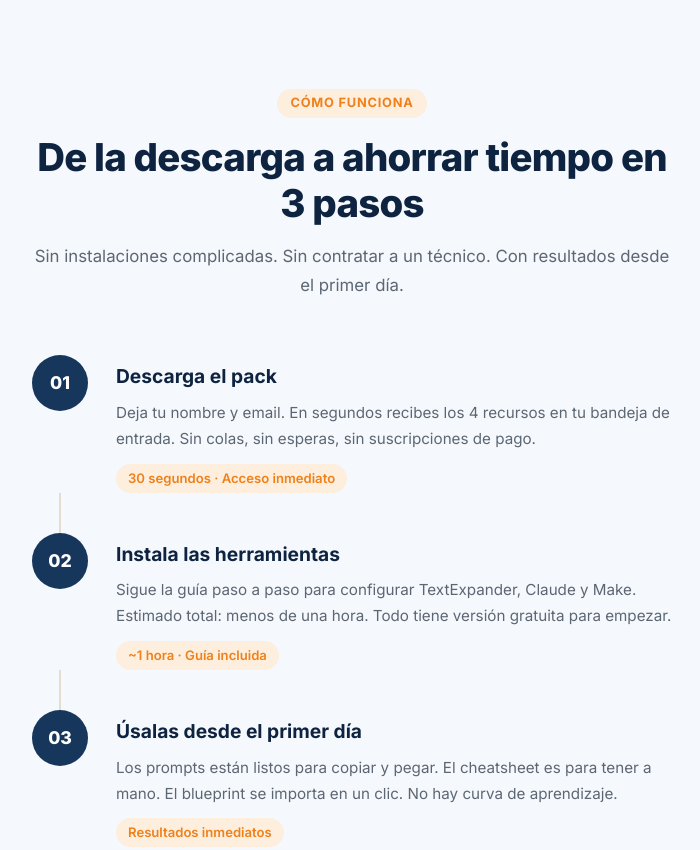
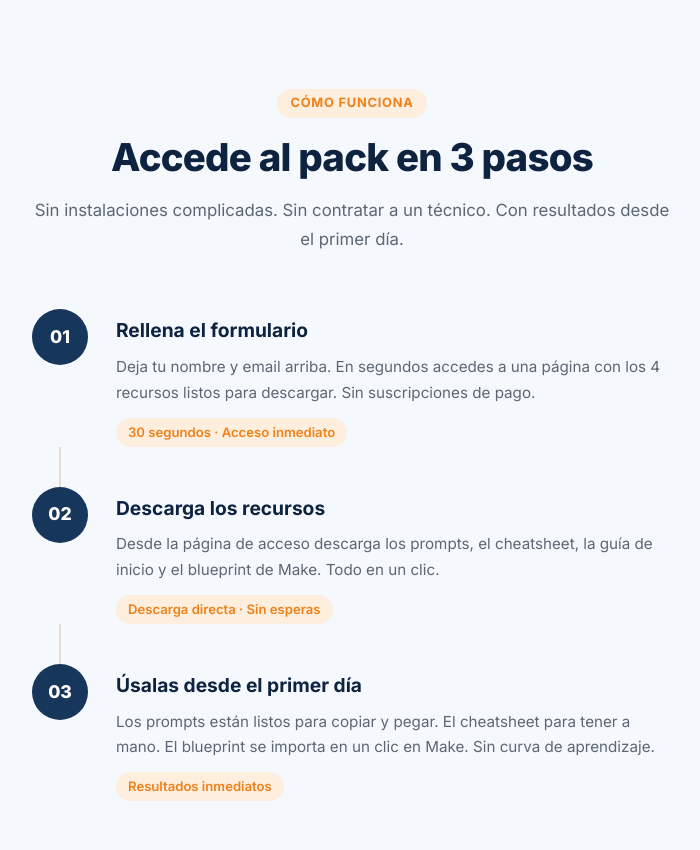
Before and after one commit to Manelgon/webinar-julio-2026.afcademia.com-, a website: page index.html in a window 1280 px wide. Shown: the part 3160-4010 px from the top of the page, without its empty margins (288-988 px from the left). Drawn offline with nearby package versions, Linux system fonts and the light colour scheme.

Commit message:
fix: actualizar sección proceso — refleja flujo real (form → página descarga → recursos)
Co-Authored-By: Claude Sonnet 4.6 <noreply@anthropic.com>

```diff
--- a/index.html
+++ b/index.html
@@ -228,15 +228,15 @@
         <div class="container">
             <div class="section-header">
                 <span class="section-tag">Cómo funciona</span>
-                <h2>De la descarga a ahorrar tiempo en 3 pasos</h2>
+                <h2>Accede al pack en 3 pasos</h2>
                 <p class="section-subtitle">Sin instalaciones complicadas. Sin contratar a un técnico. Con resultados desde el primer día.</p>
             </div>
             <div class="process-steps">
                 <div class="step">
                     <div class="step-number">01</div>
                     <div class="step-body">
-                        <h3>Descarga el pack</h3>
-                        <p>Deja tu nombre y email. En segundos recibes los 4 recursos en tu bandeja de entrada. Sin colas, sin esperas, sin suscripciones de pago.</p>
+                        <h3>Rellena el formulario</h3>
+                        <p>Deja tu nombre y email arriba. En segundos accedes a una página con los 4 recursos listos para descargar. Sin suscripciones de pago.</p>
                         <span class="step-meta">30 segundos · Acceso inmediato</span>
                     </div>
                 </div>
@@ -244,9 +244,9 @@
                 <div class="step">
                     <div class="step-number">02</div>
                     <div class="step-body">
-                        <h3>Instala las herramientas</h3>
-                        <p>Sigue la guía paso a paso para configurar TextExpander, Claude y Make. Estimado total: menos de una hora. Todo tiene versión gratuita para empezar.</p>
-                        <span class="step-meta">~1 hora · Guía incluida</span>
+                        <h3>Descarga los recursos</h3>
+                        <p>Desde la página de acceso descarga los prompts, el cheatsheet, la guía de inicio y el blueprint de Make. Todo en un clic.</p>
+                        <span class="step-meta">Descarga directa · Sin esperas</span>
                     </div>
                 </div>
                 <div class="step-line"></div>
@@ -254,7 +254,7 @@
                     <div class="step-number">03</div>
                     <div class="step-body">
                         <h3>Úsalas desde el primer día</h3>
-                        <p>Los prompts están listos para copiar y pegar. El cheatsheet es para tener a mano. El blueprint se importa en un clic. No hay curva de aprendizaje.</p>
+                        <p>Los prompts están listos para copiar y pegar. El cheatsheet para tener a mano. El blueprint se importa en un clic en Make. Sin curva de aprendizaje.</p>
                         <span class="step-meta">Resultados inmediatos</span>
                     </div>
                 </div>
```
